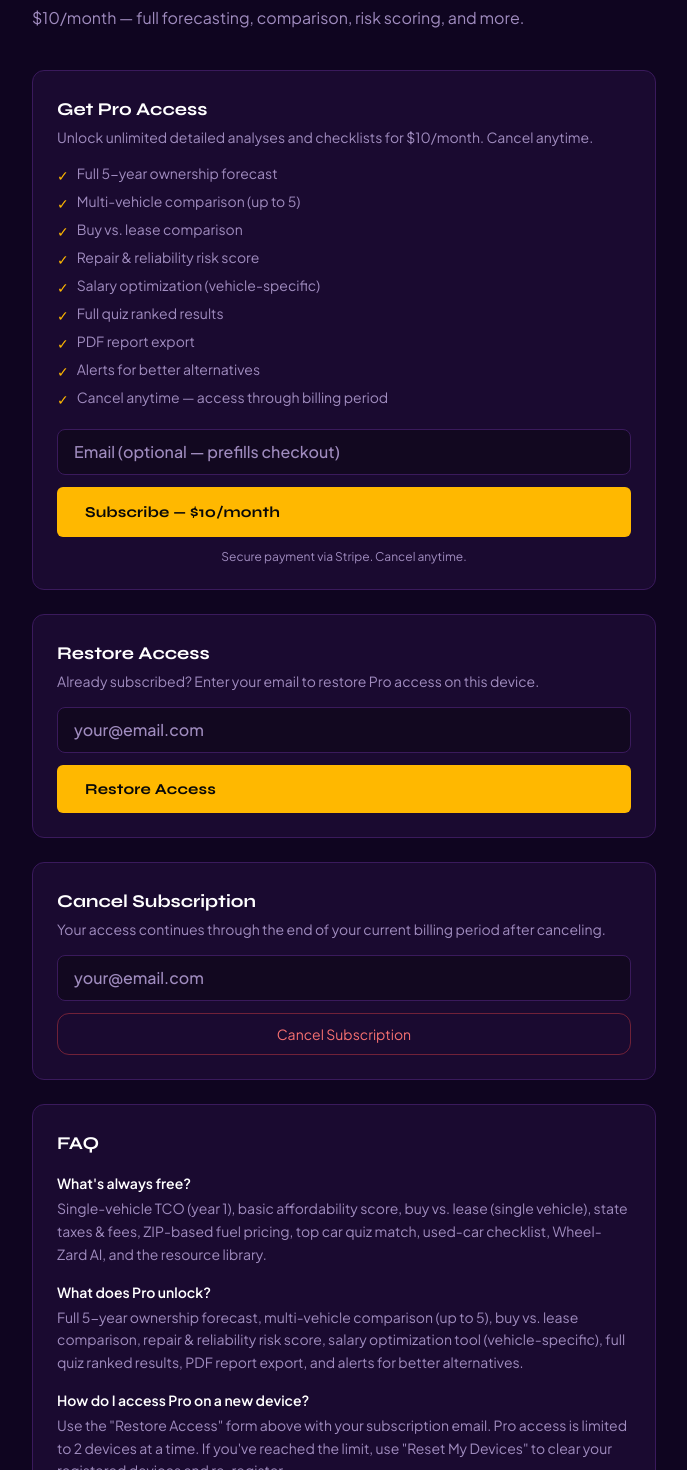
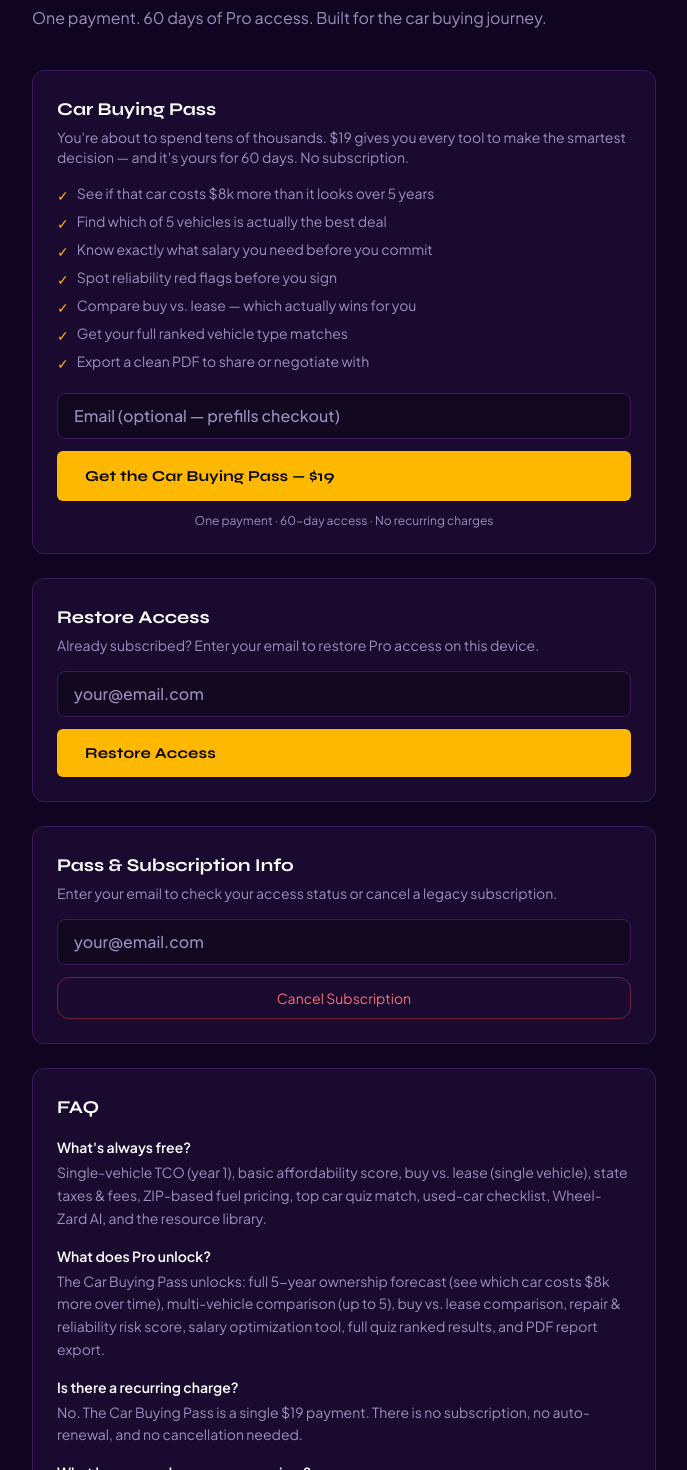
Before and after one commit to IControlP/Cash-Pedal-v1.02.3, a React (Vite) app: page /subscribe in a window 1280 px wide. Shown: the part 200-1670 px from the top of the page, without its empty margins (296-983 px from the left). Built offline with nearby package versions, Linux system fonts and the light colour scheme.

Commit message:
Replace subscription with one-time Car Buying Pass ($19 / 60 days)
https://claude.ai/code/session_016T4ni55xLm4x55c7pFGPaC

```diff
--- a/src/pages/Landing.jsx
+++ b/src/pages/Landing.jsx
@@ -302,21 +302,21 @@ export default function Landing() {
                 className="font-display font-extrabold text-white leading-tight mb-4"
                 style={{ fontSize: 'clamp(1.6rem, 3.5vw, 2.5rem)' }}
               >
-                Go deeper for <span className="text-[var(--accent)]">$10/month</span>
+                Make a $25,000 decision with a <span className="text-[var(--accent)]">$19 advantage.</span>
               </h2>
               <p className="text-[var(--text-muted)] text-base max-w-xl mx-auto">
-                Free tools cover the basics. Pro unlocks the full forecasting, comparison, and optimization suite.
+                Free tools cover the basics. The Car Buying Pass unlocks the full analysis suite — one payment, 60 days, no subscription.
               </p>
             </div>
 
             <div className="grid sm:grid-cols-2 gap-3 mb-8 max-w-2xl mx-auto">
               {[
-                { icon: '📈', title: 'Full 5-year ownership forecast', body: 'Year-by-year cost breakdown: loan payoff, rising maintenance, total cumulative spend.' },
-                { icon: '⚖️', title: 'Multi-vehicle comparison', body: 'Compare up to 5 vehicles side by side — buy or lease — on every cost metric.' },
-                { icon: '🛠️', title: 'Repair & reliability risk score', body: 'Brand-specific reliability rating with repair cost multiplier and ownership risk notes.' },
-                { icon: '💵', title: 'Salary optimization tool', body: 'Vehicle-specific salary requirements using brand-accurate insurance, fuel, and maintenance.' },
-                { icon: '🎯', title: 'Full quiz ranked results', body: 'All vehicle types ranked by match percentage — not just your top pick.' },
-                { icon: '⬇', title: 'PDF report export', body: 'Download a clean PDF summary of your TCO analysis to share or keep.' },
+                { icon: '📈', title: 'Full 5-year ownership forecast', body: 'Reveals the hidden 5-year cost — find which car costs $8k more than the sticker suggests.' },
+                { icon: '⚖️', title: 'Multi-vehicle comparison', body: 'Compare up to 5 vehicles on every cost metric — see the winner clearly.' },
+                { icon: '🛠️', title: 'Repair & reliability risk score', body: 'Brand-specific reliability scores so you know the risk before you buy.' },
+                { icon: '💵', title: 'Salary optimization tool', body: 'Know exactly what you need to earn to afford any vehicle responsibly.' },
+                { icon: '🎯', title: 'Full quiz ranked results', body: 'See all vehicle types ranked by fit — not just your top match.' },
+                { icon: '⬇', title: 'PDF report export', body: 'Download a clean report to share with a co-buyer or use in negotiation.' },
               ].map(({ icon, title, body }) => (
                 <div key={title} className="card flex items-start gap-3">
                   <span className="text-xl mt-0.5 shrink-0">{icon}</span>
@@ -330,9 +330,9 @@ export default function Landing() {
 
             <div className="text-center">
               <Link to="/subscribe" className="btn-primary text-base px-8 py-4 shadow-[0_4px_20px_rgba(255,184,0,0.3)]">
-                Get Pro — $10/month →
+                Get the Car Buying Pass — $19 →
               </Link>
-              <p className="text-xs text-[var(--text-muted)] mt-3">Cancel anytime. Basic tools are always free.</p>
+              <p className="text-xs text-[var(--text-muted)] mt-3">One payment · 60-day access · No subscription</p>
             </div>
           </div>
         </section>
--- a/src/pages/Subscribe.jsx
+++ b/src/pages/Subscribe.jsx
@@ -30,10 +30,11 @@ export default function Subscribe() {
   const [deviceResetMsg,    setDeviceResetMsg]    = useState('')
   const [deviceResetErr,    setDeviceResetErr]    = useState('')
 
-  const [cancelEmail,  setCancelEmail]  = useState(subscriberEmail)
-  const [canceling,    setCanceling]    = useState(false)
-  const [cancelMsg,    setCancelMsg]    = useState('')
-  const [cancelErr,    setCancelErr]    = useState('')
+  const [cancelEmail,     setCancelEmail]     = useState(subscriberEmail)
+  const [canceling,       setCanceling]       = useState(false)
+  const [cancelMsg,       setCancelMsg]       = useState('')
+  const [cancelErr,       setCancelErr]       = useState('')
+  const [cancelPurchaseType, setCancelPurchaseType] = useState(null)
 
   const [checkoutEmail,   setCheckoutEmail]   = useState('')
   const [checkoutLoading, setCheckoutLoading] = useState(false)
@@ -48,7 +49,7 @@ export default function Subscribe() {
         const data = await res.json()
         if (data.valid && data.email) {
           activateFromSession(data.email, data.expires)
-          setSessionData({ email: data.email, expires: data.expires })
+          setSessionData({ email: data.email, expires: data.expires, purchaseType: data.purchaseType })
         } else {
           setSessionErr('We could not confirm your payment. If you were charged, please contact support.')
         }
@@ -100,13 +101,22 @@ export default function Subscribe() {
     }
   }
 
-  // ── Cancel subscription ───────────────────────────────
+  // ── Look up purchase type then cancel if subscription ────
   async function handleCancel(e) {
     e.preventDefault()
-    setCancelMsg(''); setCancelErr('')
+    setCancelMsg(''); setCancelErr(''); setCancelPurchaseType(null)
     if (!cancelEmail.trim()) { setCancelErr('Please enter your email.'); return }
     setCanceling(true)
     try {
+      const statusRes  = await fetch(`/api/subscription-status?email=${encodeURIComponent(cancelEmail.trim().toLowerCase())}`)
+      const statusData = await statusRes.json()
+
+      if (statusData.purchaseType === 'one_time') {
+        setCancelPurchaseType('one_time')
+        setCanceling(false)
+        return
+      }
+
       const res  = await fetch('/api/cancel-subscription', {
         method:  'POST',
         headers: { 'Content-Type': 'application/json' },
@@ -133,7 +143,7 @@ export default function Subscribe() {
       const res  = await fetch('/api/create-checkout-session', {
         method:  'POST',
         headers: { 'Content-Type': 'application/json' },
-        body:    JSON.stringify({ email: checkoutEmail || undefined, cancelPath: '/subscribe' }),
+        body:    JSON.stringify({ passType: 'one_time', email: checkoutEmail || undefined, cancelPath: '/subscribe' }),
       })
       const data = await res.json()
       if (data.url) {
@@ -162,10 +172,10 @@ export default function Subscribe() {
               CashPedal Pro
             </div>
             <h1 className="anim-1 font-display font-extrabold text-white text-3xl sm:text-4xl mt-1">
-              Manage Subscription
+              Manage Access
             </h1>
             <p className="anim-2 text-[var(--text-muted)] mt-2 text-base">
-              $10/month — full forecasting, comparison, risk scoring, and more.
+              One payment. 60 days of Pro access. Built for the car buying journey.
             </p>
           </div>
 
@@ -187,14 +197,15 @@ export default function Subscribe() {
                 <div>
                   <div className="flex items-center gap-2 mb-2">
                     <span className="text-2xl">🎉</span>
-                    <p className="font-display font-bold text-white text-lg">You're subscribed!</p>
+                    <p className="font-display font-bold text-white text-lg">You're in!</p>
                   </div>
                   <p className="text-[var(--text-muted)] text-sm mb-1">
-                    Subscription confirmed for <span className="text-white">{sessionData.email}</span>.
+                    Access confirmed for <span className="text-white">{sessionData.email}</span>.
                   </p>
                   {sessionData.expires && (
                     <p className="text-[var(--text-muted)] text-sm">
-                      Next billing date: <span className="text-white">{fmt(sessionData.expires)}</span>
+                      {sessionData.purchaseType === 'subscription' ? 'Next billing date:' : 'Access until:'}{' '}
+                      <span className="text-white">{fmt(sessionData.expires)}</span>
                     </p>
                   )}
                   <div className="flex gap-3 mt-4">
@@ -228,24 +239,22 @@ export default function Subscribe() {
 
           <div className="flex flex-col gap-6">
 
-            {/* ── Subscribe (not subscribed) ── */}
+            {/* ── Car Buying Pass (not subscribed) ── */}
             {!isSubscribed && !success && (
               <div className="card anim-3">
-                <h2 className="font-display font-bold text-white text-lg mb-1">Get Pro Access</h2>
+                <h2 className="font-display font-bold text-white text-lg mb-1">Car Buying Pass</h2>
                 <p className="text-[var(--text-muted)] text-sm mb-4">
-                  Unlock unlimited detailed analyses and checklists for $10/month. Cancel anytime.
+                  You're about to spend tens of thousands. $19 gives you every tool to make the smartest decision — and it's yours for 60 days. No subscription.
                 </p>
                 <ul className="mb-5 text-sm text-[var(--text-muted)] space-y-1.5">
                   {[
-                    'Full 5-year ownership forecast',
-                    'Multi-vehicle comparison (up to 5)',
-                    'Buy vs. lease comparison',
-                    'Repair & reliability risk score',
-                    'Salary optimization (vehicle-specific)',
-                    'Full quiz ranked results',
-                    'PDF report export',
-                    'Alerts for better alternatives',
-                    'Cancel anytime — access through billing period',
+                    "See if that car costs $8k more than it looks over 5 years",
+                    "Find which of 5 vehicles is actually the best deal",
+                    "Know exactly what salary you need before you commit",
+                    "Spot reliability red flags before you sign",
+                    "Compare buy vs. lease — which actually wins for you",
+                    "Get your full ranked vehicle type matches",
+                    "Export a clean PDF to share or negotiate with",
                   ].map(item => (
                     <li key={item} className="flex items-start gap-2">
                       <span className="shrink-0 mt-0.5" style={{ color: 'var(--accent)' }}>✓</span>
@@ -265,10 +274,10 @@ export default function Subscribe() {
                   onClick={handleNewCheckout}
                   disabled={checkoutLoading}
                   className="btn-primary w-full disabled:opacity-40">
-                  {checkoutLoading ? 'Redirecting to checkout…' : 'Subscribe — $10/month'}
+                  {checkoutLoading ? 'Redirecting to checkout…' : 'Get the Car Buying Pass — $19'}
                 </button>
                 <p className="text-center text-[var(--text-muted)] text-xs mt-3">
-                  Secure payment via Stripe. Cancel anytime.
+                  One payment · 60-day access · No recurring charges
                 </p>
               </div>
             )}
@@ -330,11 +339,11 @@ export default function Subscribe() {
               )}
             </div>
 
-            {/* ── Cancel subscription ── */}
+            {/* ── Pass & Subscription Info ── */}
             <div className="card anim-5">
-              <h2 className="font-display font-bold text-white text-lg mb-1">Cancel Subscription</h2>
+              <h2 className="font-display font-bold text-white text-lg mb-1">Pass &amp; Subscription Info</h2>
               <p className="text-[var(--text-muted)] text-sm mb-4">
-                Your access continues through the end of your current billing period after canceling.
+                Enter your email to check your access status or cancel a legacy subscription.
               </p>
               <form onSubmit={handleCancel} className="flex flex-col gap-3">
                 <input
@@ -342,9 +351,16 @@ export default function Subscribe() {
                   className="input-field text-sm"
                   placeholder="your@email.com"
                   value={cancelEmail}
-                  onChange={e => setCancelEmail(e.target.value)}
+                  onChange={e => { setCancelEmail(e.target.value); setCancelPurchaseType(null) }}
                 />
                 {cancelErr && <p className="text-xs text-red-400">{cancelErr}</p>}
+                {cancelPurchaseType === 'one_time' && (
+                  <div className="rounded-lg border p-3 text-sm"
+                    style={{ borderColor: 'rgba(255,184,0,0.2)', background: 'rgba(255,184,0,0.04)' }}>
+                    <p className="text-[var(--accent)] font-semibold mb-0.5">One-time pass</p>
+                    <p className="text-[var(--text-muted)]">Your 60-day pass expires automatically — no cancellation needed.</p>
+                  </div>
+                )}
                 {cancelMsg && (
                   <div className="rounded-lg border p-3 text-sm"
                     style={{ borderColor: 'rgba(255,184,0,0.2)', background: 'rgba(255,184,0,0.04)' }}>
@@ -352,12 +368,12 @@ export default function Subscribe() {
                     <p className="text-[var(--text-muted)]">{cancelMsg}</p>
                   </div>
                 )}
-                {!cancelMsg && (
+                {!cancelMsg && !cancelPurchaseType && (
                   <button
                     type="submit"
                     disabled={canceling}
                     className="py-2.5 rounded-xl border border-red-500/40 text-red-400 text-sm hover:bg-red-500/10 transition-colors disabled:opacity-40">
-                    {canceling ? 'Canceling…' : 'Cancel Subscription'}
+                    {canceling ? 'Checking…' : 'Cancel Subscription'}
                   </button>
                 )}
               </form>
@@ -374,15 +390,19 @@ export default function Subscribe() {
                   },
                   {
                     q: 'What does Pro unlock?',
-                    a: 'Full 5-year ownership forecast, multi-vehicle comparison (up to 5), buy vs. lease comparison, repair & reliability risk score, salary optimization tool (vehicle-specific), full quiz ranked results, PDF report export, and alerts for better alternatives.',
+                    a: 'The Car Buying Pass unlocks: full 5-year ownership forecast (see which car costs $8k more over time), multi-vehicle comparison (up to 5), buy vs. lease comparison, repair & reliability risk score, salary optimization tool, full quiz ranked results, and PDF report export.',
+                  },
+                  {
+                    q: 'Is there a recurring charge?',
+                    a: 'No. The Car Buying Pass is a single $19 payment. There is no subscription, no auto-renewal, and no cancellation needed.',
+                  },
+                  {
+                    q: 'What happens when my pass expires?',
+                    a: 'After 60 days, you revert to the free tier. If you\'re still in the market, you can purchase another pass.',
                   },
                   {
                     q: 'How do I access Pro on a new device?',
-                    a: 'Use the "Restore Access" form above with your subscription email. Pro access is limited to 2 devices at a time. If you\'ve reached the limit, use "Reset My Devices" to clear your registered devices and re-register.',
-                  },
-                  {
-                    q: 'What happens when I cancel?',
-                    a: 'You keep full Pro access until the end of your current billing period. After that, you revert to the free tier limits.',
+                    a: 'Use the "Restore Access" form above with your email. Pro access is limited to 2 devices at a time. If you\'ve reached the limit, use "Reset My Devices" to clear your registered devices and re-register.',
                   },
                   {
                     q: 'Is my payment secure?',
```
